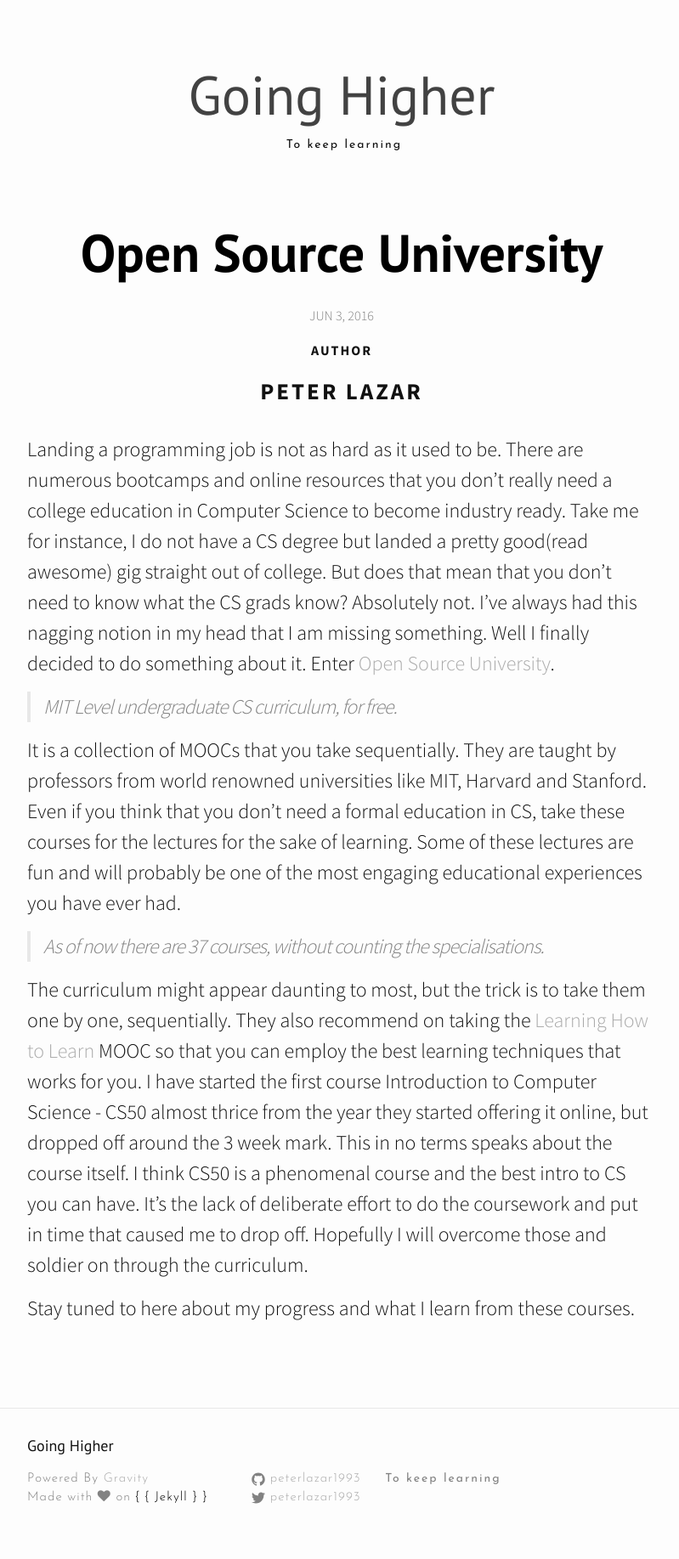
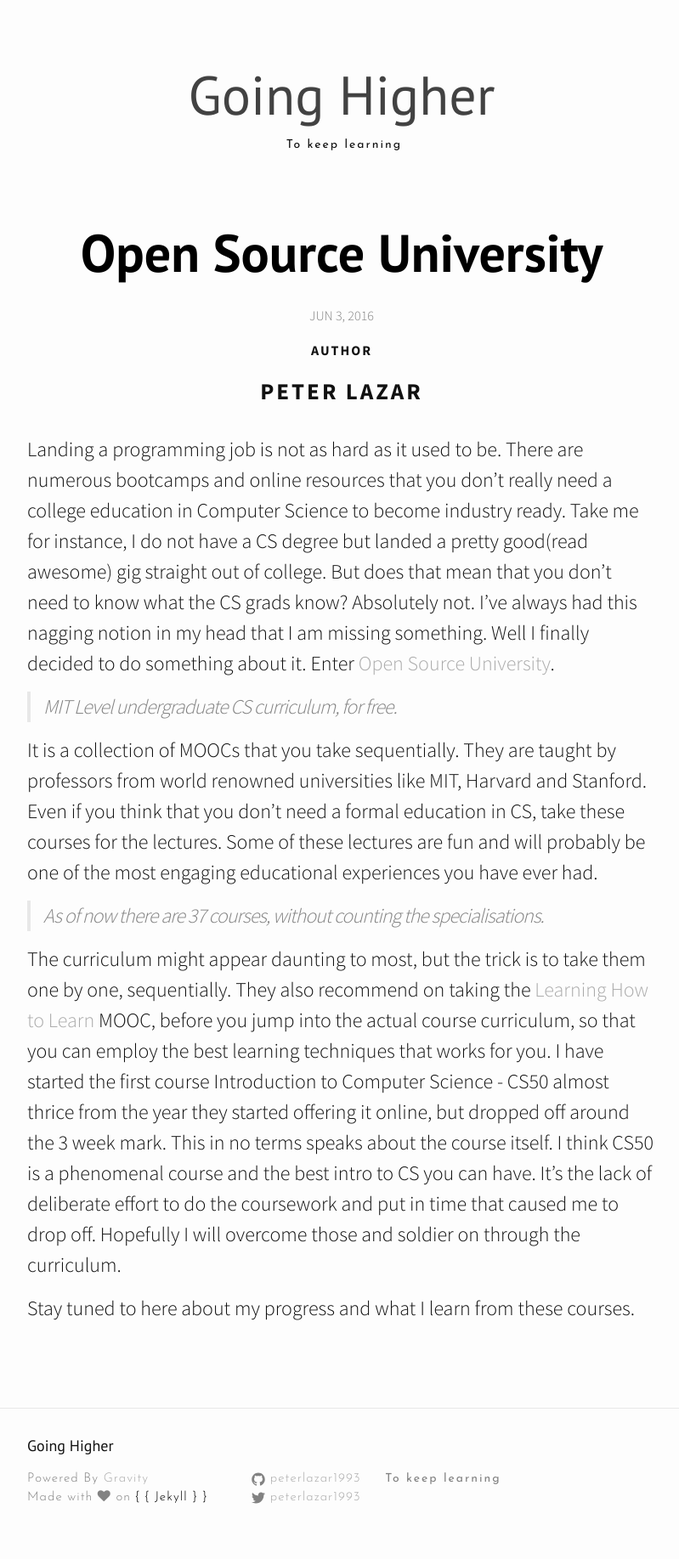
Before and after one commit to peterlazar1993/peterlazar1993.github.io, a Jekyll site: the page built from _posts/2016-06-03-open-source-university.markdown, in a window 1280 px wide. Shown: the whole page at 85% size, without its empty margins (238-1037 px from the left). Built offline with Jekyll 4.4.1, drawn with Linux system fonts in a browser that asks for light colours; nearby versions of some CDN libraries.

Commit message:
fix typos

```diff
--- a/_posts/2016-06-03-open-source-university.markdown
+++ b/_posts/2016-06-03-open-source-university.markdown
@@ -9,11 +9,11 @@ Landing a programming job is not as hard as it used to be. There are numerous bo
 
 > MIT Level undergraduate CS curriculum, for free.
 
-It is a collection of MOOCs that you take sequentially. They are taught by professors from world renowned universities like MIT, Harvard and Stanford. Even if you think that you don’t need a formal education in CS, take these courses for the lectures for the sake of learning. Some of these lectures are fun and will probably be one of the most engaging educational experiences you have ever had.
+It is a collection of MOOCs that you take sequentially. They are taught by professors from world renowned universities like MIT, Harvard and Stanford. Even if you think that you don’t need a formal education in CS, take these courses for the lectures. Some of these lectures are fun and will probably be one of the most engaging educational experiences you have ever had.
 
 > As of now there are 37 courses, without counting the specialisations.
 
-The curriculum might appear daunting to most, but the trick is to take them one by one, sequentially. They also recommend on taking the [Learning How to Learn][2] MOOC so that you can employ the best learning techniques that works for you.
+The curriculum might appear daunting to most, but the trick is to take them one by one, sequentially. They also recommend on taking the [Learning How to Learn][2] MOOC, before you jump into the actual course curriculum, so that you can employ the best learning techniques that works for you.
 I have started the first course Introduction to Computer Science - CS50 almost thrice from the year they started offering it online, but dropped off around the 3 week mark. This in no terms speaks about the course itself. I think CS50 is a phenomenal course and the best intro to CS you can have. It’s the lack of deliberate effort to do the coursework and put in time that caused me to drop off. Hopefully I will overcome those and soldier on through the curriculum.
 
 Stay tuned to here about my progress and what I learn from these courses.
```
